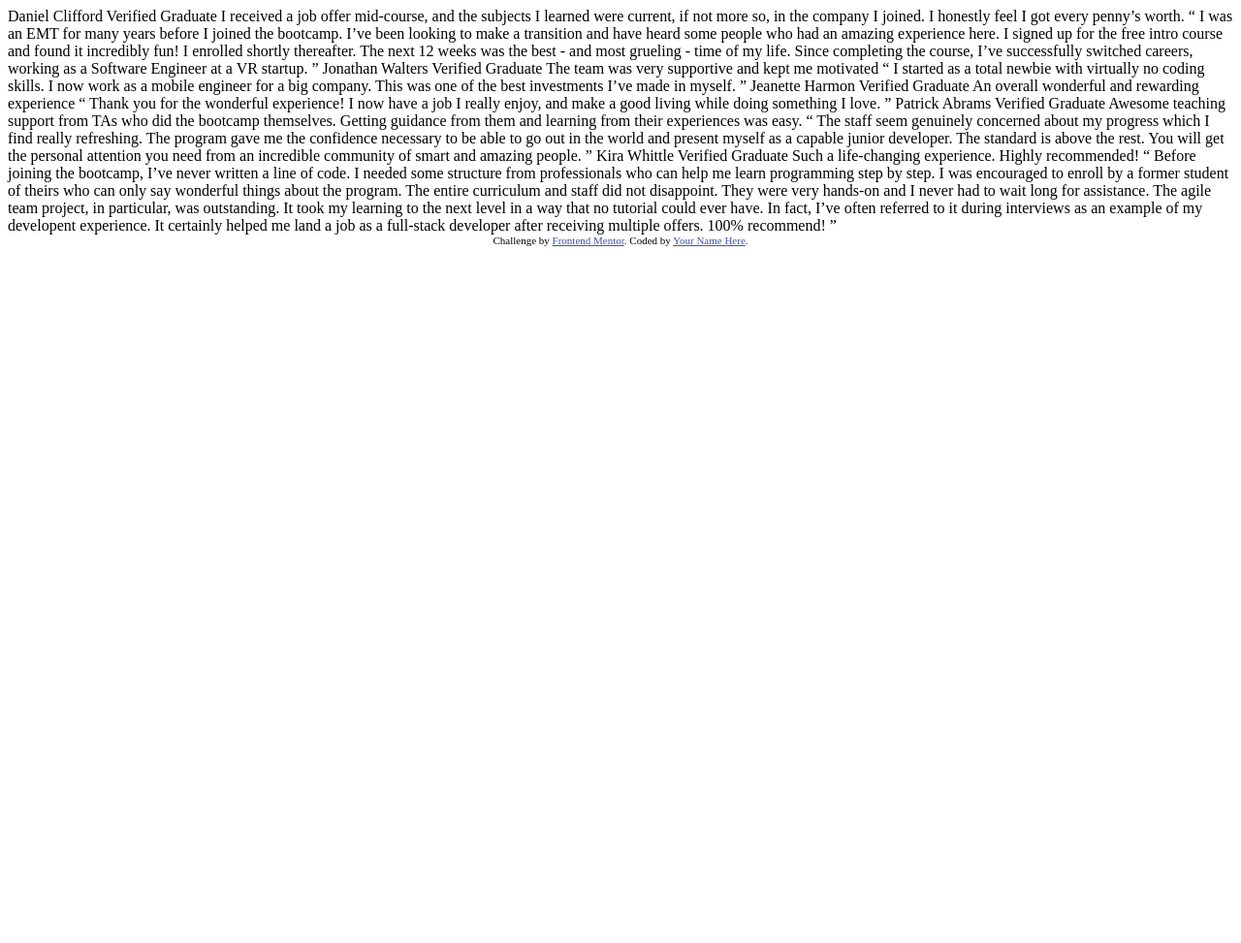
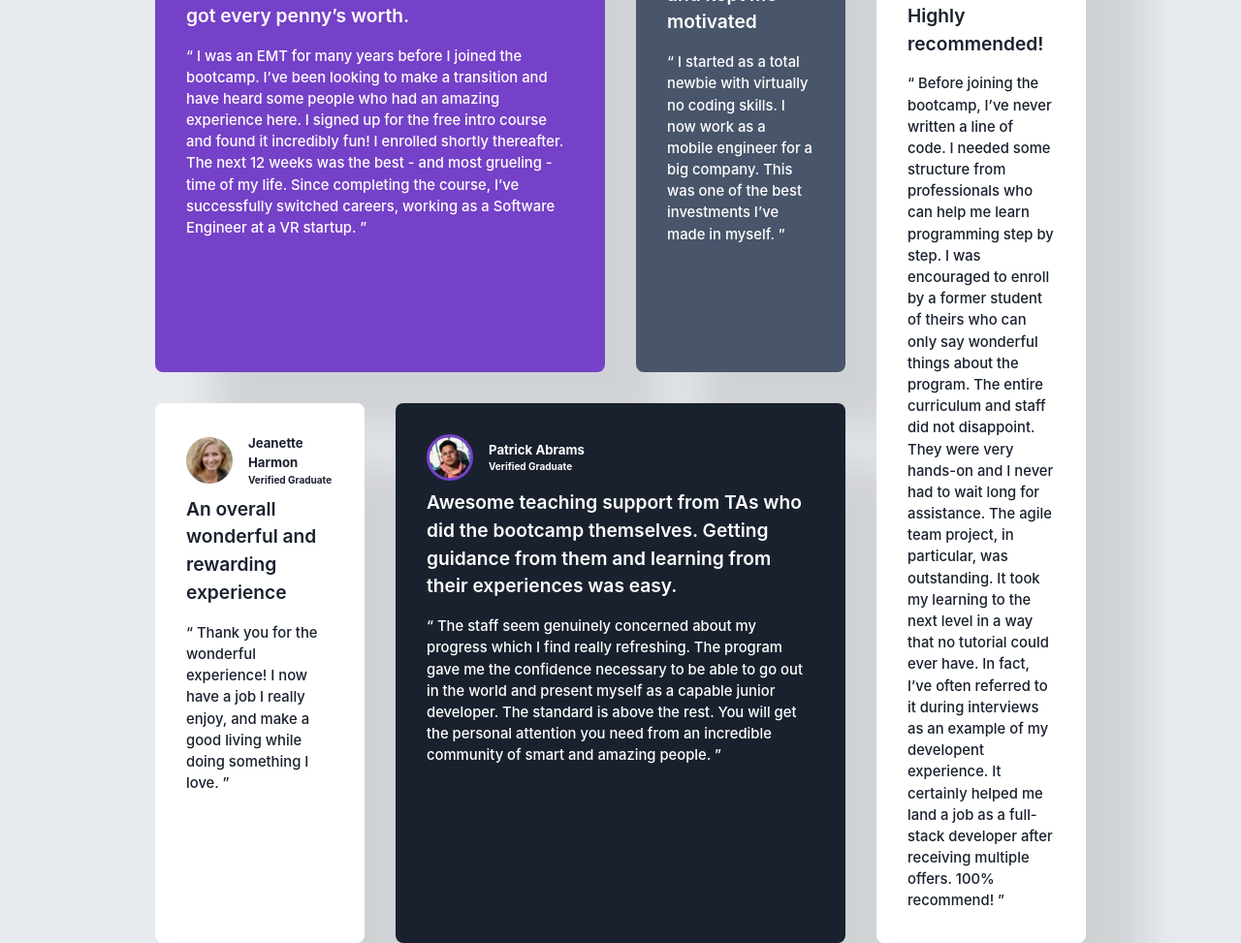
Before and after one commit to Mirouf18/fm-testimonials-grid-section-main, a plain HTML site: page index.html in a window 1280 px wide. Shown: the whole page at 97% size. Before the commit the page ends 800 px from the top, so only its background shows below. Drawn offline with Linux system fonts and the light colour scheme.

Commit message:
desktop and mobile layout

```diff
--- /dev/null
+++ b/css/desktop.css
@@ -0,0 +1,33 @@
+/* desktop styles */
+.container {
+    display: grid;
+    grid-template-columns: repeat(4, 1fr);
+    grid-template-rows: repeat(2, 1fr);
+    gap: 2rem;
+    margin : 0 10rem;
+  }
+
+  .testimonial-1 {
+    grid-column: 1 / 3;
+    grid-row: 1 / 2;
+  }
+
+  .testimonial-2 {
+    grid-column: 3 / 4;
+    grid-row: 1 / 2;
+  }
+
+  .testimonial-3 {
+    grid-column: 1 / 2;
+    grid-row: 2 / 3;
+  }
+
+  .testimonial-4 {
+    grid-column: 2 / 4;
+    grid-row: 2/3;
+  }
+
+  .testimonial-5 {
+    grid-column: 4 / 5;
+    grid-row: 1 / 3;
+  }
--- /dev/null
+++ b/css/global.css
@@ -0,0 +1,131 @@
+/* Global CSS Variables */
+:root {
+  --color-purple-50: hsl(260, 100%, 95%);
+  --color-purple-300: hsl(264, 82%, 80%);
+  --color-purple-500: hsl(263, 55%, 52%);
+
+  --color-neutral-white: hsl(0, 0%, 100%);
+  --color-neutral-grey-100: hsl(214, 17%, 92%);
+  --color-neutral-grey-200: hsl(0, 0%, 81%);
+  --color-neutral-grey-400: hsl(224, 10%, 45%);
+  --color-neutral-grey-500: hsl(217, 19%, 35%);
+
+  --color-neutral-dark-blue: hsl(219, 29%, 14%);
+  --color-neutral-black: hsl(0, 0%, 7%);
+}
+
+/* Global Styles */
+* {
+  box-sizing: border-box;
+  margin: 0;
+  padding: 0;
+}
+
+html,
+body {
+  font-family: "Inter", sans-serif;
+  font-size: 16px;
+    font-weight: 500;
+  line-height: 1.5;
+  color: var(--color-neutral-grey-500);
+  background-color: var(--color-neutral-grey-100);
+
+  display: flex;
+  flex-direction: row;
+  justify-content: center;
+  align-items: center;
+  height: 100vh;
+  width: 100vw;
+}
+
+/* desktop styles */
+
+
+.testimonial {
+  background-color: var(--color-neutral-white);
+  border-radius: 8px;
+  padding: 2rem;
+  box-shadow: 60px 60px 40px rgba(0, 0, 0, 0.1);
+
+  display: flex;
+  flex-direction: column;
+  justify-content: flex-start;
+
+}
+
+header {
+  display: flex;
+  align-items: center;
+  justify-content: flex-start;
+  margin-bottom: 0.5em;
+}
+header img {
+  width: 3rem;
+  border-radius: 50%;
+}
+
+header span {
+  display: flex;
+  flex-direction: column;
+  margin-left: 1rem;
+}
+
+header span h1 {
+  font-size: 0.825rem;
+}
+
+header span h2 {
+  font-size: 0.625rem;
+}
+
+article:hover {
+  cursor: pointer;
+}
+article p {
+  font-size: 1.2rem;
+  font-weight:600;
+  margin-bottom: 1rem;
+}
+
+blockquote {
+  font-size: 0.925rem;
+  font-weight: 500;
+}
+
+
+.testimonial-1 {
+    background-image: url("../images/bg-pattern-quotation.svg");
+    background-repeat: no-repeat;
+    background-position: right 4em top;
+  background-color: var(--color-purple-500);
+  color: var(--color-neutral-white);
+
+}
+
+.testimonial-1 header img {
+  border: 0.2em solid var(--color-purple-300);
+}
+
+.testimonial-2 {
+  background-color: var(--color-neutral-grey-500);
+  color: var(--color-neutral-white);
+}
+
+.testimonial-3 {
+  background-color: var(--color-neutral-white);
+  color: var(--color-neutral-dark-blue);
+}
+
+.testimonial-4 {
+  background-color: var(--color-neutral-dark-blue);
+  color: var(--color-neutral-white);
+}
+
+.testimonial-4 header img {
+  border: 0.2em solid var(--color-purple-500);
+}
+
+.testimonial-5 {
+  background-color: var(--color-neutral-white);
+  color: var(--color-neutral-dark-blue);
+}
--- /dev/null
+++ b/css/mobile.css
@@ -0,0 +1,9 @@
+.container {
+    display: flex;
+    flex-direction: column;
+    justify-content: space-around;
+    align-items: center;
+    gap: 2rem;
+    height: 90vh;
+    width: 90vw;
+}
--- a/index.html
+++ b/index.html
@@ -1,76 +1,128 @@
 <!DOCTYPE html>
 <html lang="en">
-<head>
-  <meta charset="UTF-8">
-  <meta name="viewport" content="width=device-width, initial-scale=1.0"> <!-- displays site properly based on user's device -->
+  <head>
+    <meta charset="UTF-8" />
+    <meta name="viewport" content="width=device-width, initial-scale=1.0" />
+    <!-- displays site properly based on user's device -->
 
-  <link rel="icon" type="image/png" sizes="32x32" href="./images/favicon-32x32.png">
+    <link
+      rel="icon"
+      type="image/png"
+      sizes="32x32"
+      href="./images/favicon-32x32.png"
+    />
+    <link rel="stylesheet" href="./css/global.css" />
+    <link rel="stylesheet" href="./css/desktop.css" media="screen and (min-width: 750px)" />
+    <link rel="stylesheet" href="./css/mobile.css" media="screen and (max-width: 749px)" />
 
-  <title>Frontend Mentor | [Challenge Name Here]</title>
+    <link rel="preconnect" href="https://fonts.googleapis.com" />
+    <link rel="preconnect" href="https://fonts.gstatic.com" crossorigin />
+    <link
+      href="https://fonts.googleapis.com/css2?family=Barlow+Semi+Condensed:ital,wght@0,100;0,200;0,300;0,400;0,500;0,600;0,700;0,800;0,900;1,100;1,200;1,300;1,400;1,500;1,600;1,700;1,800;1,900&display=swap"
+      rel="stylesheet"
+    />
 
-  <!-- Feel free to remove these styles or customise in your own stylesheet 👍 -->
-  <style>
-    .attribution { font-size: 11px; text-align: center; }
-    .attribution a { color: hsl(228, 45%, 44%); }
-  </style>
-</head>
-<body>
-  Daniel Clifford
-  Verified Graduate
-
-  I received a job offer mid-course, and the subjects I learned were current, if not more so,
-  in the company I joined. I honestly feel I got every penny’s worth.
-
-  “ I was an EMT for many years before I joined the bootcamp. I’ve been looking to make a
-  transition and have heard some people who had an amazing experience here. I signed up
-  for the free intro course and found it incredibly fun! I enrolled shortly thereafter.
-  The next 12 weeks was the best - and most grueling - time of my life. Since completing
-  the course, I’ve successfully switched careers, working as a Software Engineer at a VR startup. ”
-
-  Jonathan Walters
-  Verified Graduate
-
-  The team was very supportive and kept me motivated
-
-  “ I started as a total newbie with virtually no coding skills. I now work as a mobile engineer
-  for a big company. This was one of the best investments I’ve made in myself. ”
-
-  Jeanette Harmon
-  Verified Graduate
-
-  An overall wonderful and rewarding experience
-
-  “ Thank you for the wonderful experience! I now have a job I really enjoy, and make a good living
-  while doing something I love. ”
-
-  Patrick Abrams
-  Verified Graduate
-
-  Awesome teaching support from TAs who did the bootcamp themselves. Getting guidance from them and
-  learning from their experiences was easy.
-
-  “ The staff seem genuinely concerned about my progress which I find really refreshing. The program
-  gave me the confidence necessary to be able to go out in the world and present myself as a capable
-  junior developer. The standard is above the rest. You will get the personal attention you need from
-  an incredible community of smart and amazing people. ”
-
-  Kira Whittle
-  Verified Graduate
-
-  Such a life-changing experience. Highly recommended!
-
-  “ Before joining the bootcamp, I’ve never written a line of code. I needed some structure from
-  professionals who can help me learn programming step by step. I was encouraged to enroll by a former
-  student of theirs who can only say wonderful things about the program. The entire curriculum and staff
-  did not disappoint. They were very hands-on and I never had to wait long for assistance. The agile team
-  project, in particular, was outstanding. It took my learning to the next level in a way that no tutorial
-  could ever have. In fact, I’ve often referred to it during interviews as an example of my developent
-  experience. It certainly helped me land a job as a full-stack developer after receiving multiple offers.
-  100% recommend! ”
-
-  <div class="attribution">
-    Challenge by <a href="https://www.frontendmentor.io?ref=challenge" target="_blank">Frontend Mentor</a>.
-    Coded by <a href="#">Your Name Here</a>.
-  </div>
-</body>
+    <title>Frontend Mentor | Testimonials grid section</title>
+  </head>
+  <body>
+    <main class="container">
+      <article class="testimonial testimonial-1">
+        <header>
+          <img src="images/image-daniel.jpg" alt="Daniel Clifford" />
+          <span>
+            <h1>Daniel Clifford</h1>
+            <h2>Verified Graduate</h2>
+          </span>
+        </header>
+        <p>
+          I received a job offer mid-course, and the subjects I learned were
+          current, if not more so, in the company I joined. I honestly feel I
+          got every penny’s worth.
+        </p>
+        <blockquote>
+          “ I was an EMT for many years before I joined the bootcamp. I’ve been
+          looking to make a transition and have heard some people who had an
+          amazing experience here. I signed up for the free intro course and
+          found it incredibly fun! I enrolled shortly thereafter. The next 12
+          weeks was the best - and most grueling - time of my life. Since
+          completing the course, I’ve successfully switched careers, working as
+          a Software Engineer at a VR startup. ”
+        </blockquote>
+      </article>
+      <article class="testimonial testimonial-2">
+        <header>
+          <img src="images/image-jonathan.jpg" alt="Daniel Clifford" />
+          <span class="author">
+            <h1>Jonathan Walters</h1>
+            <h2>Verified Graduate</h2>
+          </span>
+        </header>
+        <p>The team was very supportive and kept me motivated</p>
+        <blockquote>
+          “ I started as a total newbie with virtually no coding skills. I now
+          work as a mobile engineer for a big company. This was one of the best
+          investments I’ve made in myself. ”
+        </blockquote>
+      </article>
+      <article class="testimonial testimonial-3">
+        <header>
+          <img src="images/image-jeanette.jpg" alt="Daniel Clifford" />
+          <span class="author">
+            <h1>Jeanette Harmon</h1>
+            <h2>Verified Graduate</h2>
+          </span>
+        </header>
+        <p>An overall wonderful and rewarding experience</p>
+        <blockquote>
+          “ Thank you for the wonderful experience! I now have a job I really
+          enjoy, and make a good living while doing something I love. ”
+        </blockquote>
+      </article>
+      <article class="testimonial testimonial-4">
+        <header>
+          <img src="images/image-patrick.jpg" alt="Daniel Clifford" />
+          <span class="author">
+            <h1>Patrick Abrams</h1>
+            <h2>Verified Graduate</h2>
+          </span>
+        </header>
+        <p>
+          Awesome teaching support from TAs who did the bootcamp themselves.
+          Getting guidance from them and learning from their experiences was
+          easy.
+        </p>
+        <blockquote>
+          “ The staff seem genuinely concerned about my progress which I find
+          really refreshing. The program gave me the confidence necessary to be
+          able to go out in the world and present myself as a capable junior
+          developer. The standard is above the rest. You will get the personal
+          attention you need from an incredible community of smart and amazing
+          people. ”
+        </blockquote>
+      </article>
+      <article class="testimonial testimonial-5">
+        <header>
+          <img src="images/image-kira.jpg" alt="Daniel Clifford" />
+          <span class="author">
+            <h1>Kira Whittle</h1>
+            <h2>Verified Graduate</h2>
+          </span>
+        </header>
+        <p>Such a life-changing experience. Highly recommended!</p>
+        <blockquote>
+          “ Before joining the bootcamp, I’ve never written a line of code. I
+          needed some structure from professionals who can help me learn
+          programming step by step. I was encouraged to enroll by a former
+          student of theirs who can only say wonderful things about the program.
+          The entire curriculum and staff did not disappoint. They were very
+          hands-on and I never had to wait long for assistance. The agile team
+          project, in particular, was outstanding. It took my learning to the
+          next level in a way that no tutorial could ever have. In fact, I’ve
+          often referred to it during interviews as an example of my developent
+          experience. It certainly helped me land a job as a full-stack
+          developer after receiving multiple offers. 100% recommend! ”
+        </blockquote>
+      </article>
+    </main>
+  </body>
 </html>
```
